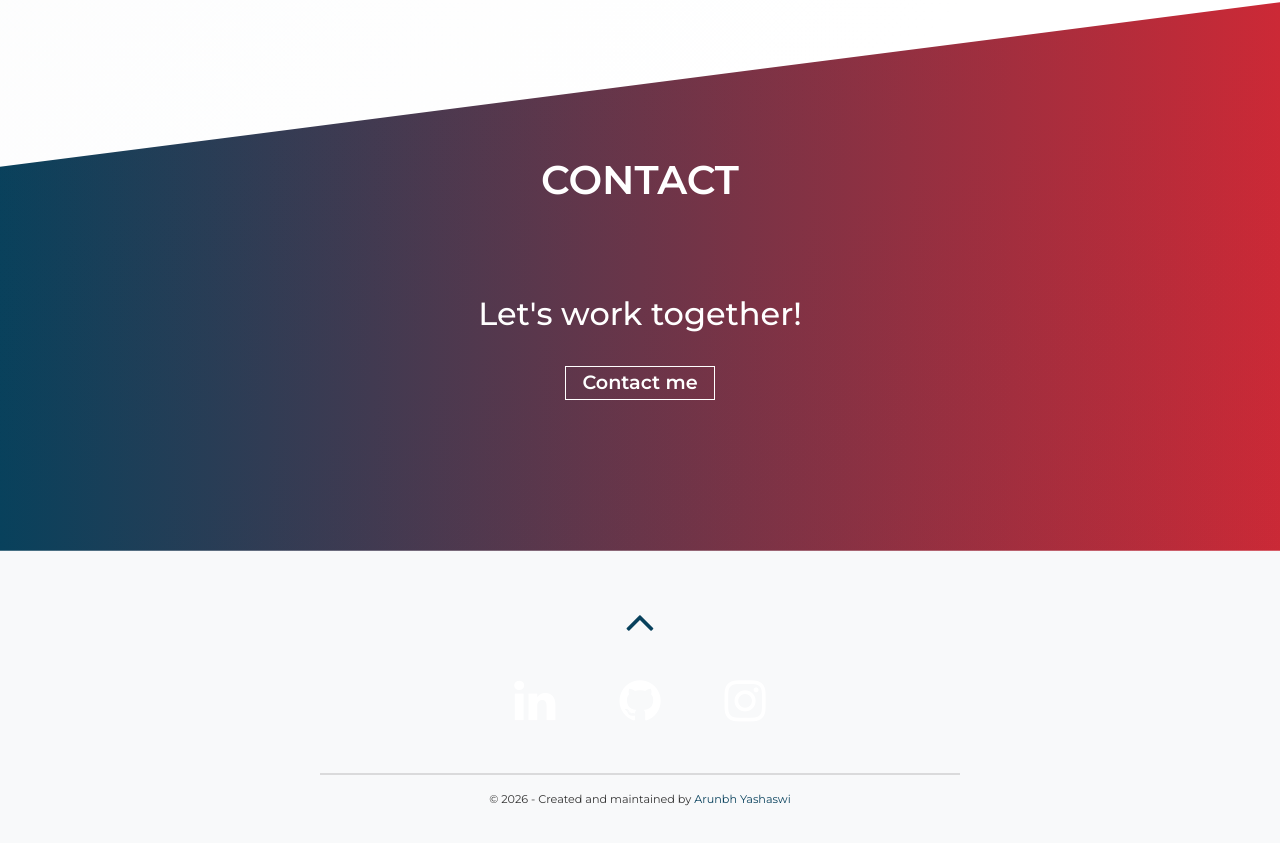
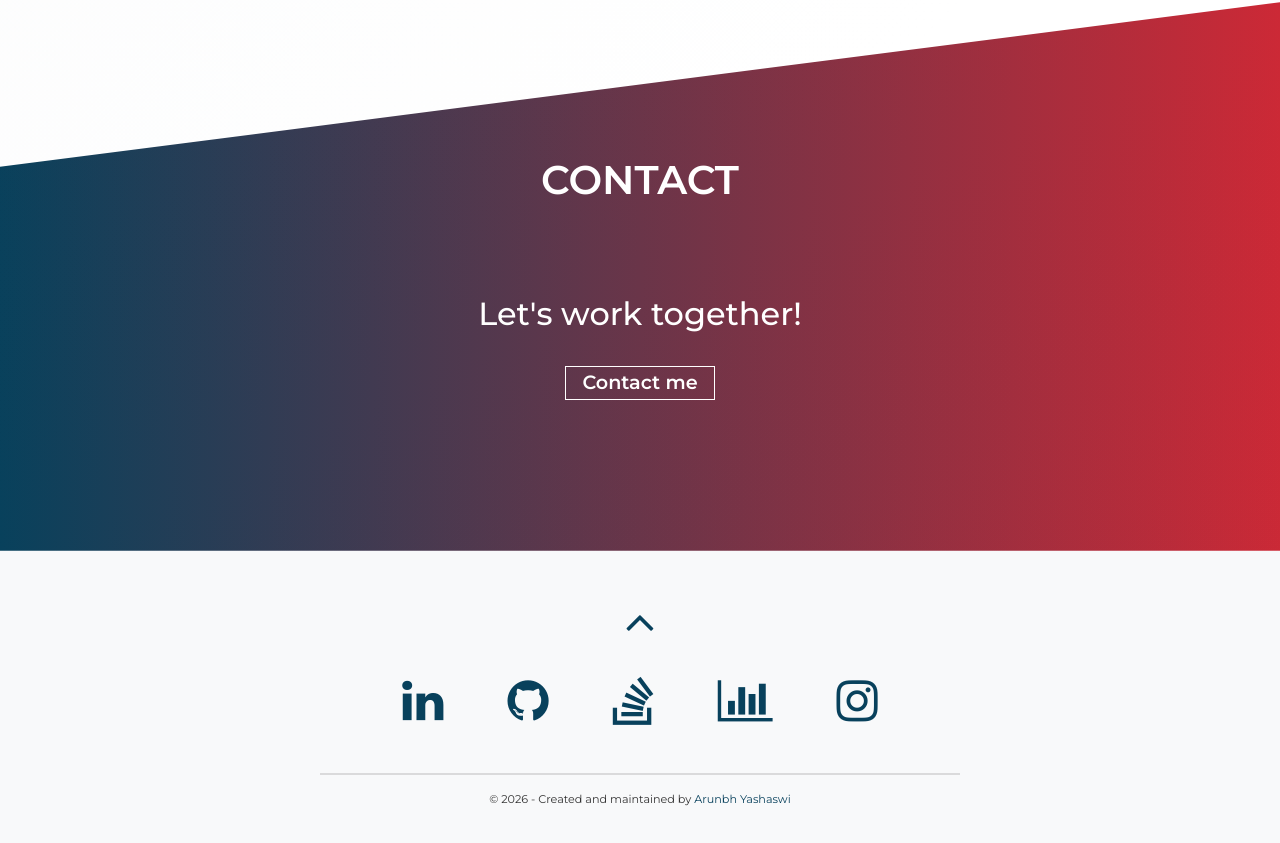
Before and after one commit to arunbhy/arunbhy.github.io, a React (Vite) app: page / in a window 1280 px wide. Shown: the part 9148-9991 px from the top of the page. Built offline with nearby package versions, Linux system fonts and the light colour scheme.

Commit message:
added files

```diff
--- a/src/assets/files/ProjectDetails.js
+++ b/src/assets/files/ProjectDetails.js
@@ -60,7 +60,7 @@ const projectList = [
         subtitle: `Associated with Vellore Institute of Technology`,
         time: `February 2020`,
         summary: `This digital platform addresses the growing antimicrobial resistance and slow drug development by analyzing data to guide antimicrobial stewardship and decision-making on drug usage.`,
-        image: `images/vitg_logo.jpeg`,
+        image: `images/amsp_logo.png`,
         link: `https://github.com/kautilyaa/AMSP`
     },
     {
--- a/src/components/Education/Education.jsx
+++ b/src/components/Education/Education.jsx
@@ -35,7 +35,7 @@ const Education = () => {
                         {showMastersCoursework && (
                             <ListGroup variant="flush" className="coursework-list">
                                 <ListGroup.Item className="coursework-item">Natural Language Processing</ListGroup.Item>
-                                <ListGroup.Item className="coursework-item">Computer Vision</ListGroup.Item>
+                                <ListGroup.Item className="coursework-item">Deep Learning</ListGroup.Item>
                                 <ListGroup.Item className="coursework-item">Data Representation and Modeling</ListGroup.Item>
                                 <ListGroup.Item className="coursework-item">Big Data Systems</ListGroup.Item>
                                 <ListGroup.Item className="coursework-item">Algorithms of Data Science</ListGroup.Item>
--- a/src/components/Footer/Footer.css
+++ b/src/components/Footer/Footer.css
@@ -47,13 +47,14 @@ html {
     display: flex;
     flex-direction: column;
     justify-content: center;
-    color: var(--text-color);
+    color: var(--link-color);
     font-size: 3rem;
     margin-inline: 2rem;
     transition: all 0.2s ease-in;
 }
 
 .social-links a:hover {
+    color: var(--link-hover-color);
     transform: translateY(-2px);
 }
 
--- a/src/components/Footer/Footer.jsx
+++ b/src/components/Footer/Footer.jsx
@@ -12,14 +12,20 @@ const Footer = () => {
                     <i className="fa fa-angle-up fa-3x" aria-hidden="true"></i>
                 </a>
                 <div className="social-links">
-                    <a rel="noreferrer" href="https://www.linkedin.com/in/arunbh-yashaswi" target="_blank">
-                        <i className="fa fa-linkedin fa-inverse"></i>
+                    <a rel="noreferrer" href="https://www.linkedin.com/in/arunbh-yashaswi" target="_blank" aria-label="LinkedIn">
+                        <i className="fa fa-linkedin"></i>
                     </a>
-                    <a rel="noreferrer" href="https://github.com/kautilyaa" target="_blank">
-                        <i className="fa fa-github fa-inverse"></i>
+                    <a rel="noreferrer" href="https://github.com/kautilyaa" target="_blank" aria-label="GitHub">
+                        <i className="fa fa-github"></i>
                     </a>
-                    <a rel="noreferrer" href="https://www.instagram.com/arunbhyashaswi/" target="_blank">
-                        <i className="fa fa-instagram fa-inverse"></i>
+                    <a rel="noreferrer" href="https://stackoverflow.com/users/13945615/arunbh-yashaswi" target="_blank" aria-label="Stack Overflow">
+                        <i className="fa fa-stack-overflow"></i>
+                    </a>
+                    <a rel="noreferrer" href="https://www.kaggle.com/arunbhy" target="_blank" aria-label="Kaggle">
+                        <i className="fa fa-bar-chart"></i>
+                    </a>
+                    <a rel="noreferrer" href="https://www.instagram.com/arunbhyashaswi/" target="_blank" aria-label="Instagram">
+                        <i className="fa fa-instagram"></i>
                     </a>
                 </div>
             </div>
--- a/src/components/Home/Home.jsx
+++ b/src/components/Home/Home.jsx
@@ -15,7 +15,7 @@ const Home = () => {
 
             'I am a Data Scientist.',
             1000,
-            'I am a Agentic AI Developer.',
+            'I am an Agentic AI Developer.',
             1000,
             'I am a Nerd.',
             1000,
--- a/src/components/Professional/Professional.css
+++ b/src/components/Professional/Professional.css
@@ -58,6 +58,7 @@ html {
     width: 100%;
     height: auto;
     padding: 3% 5% 10% 5%;
+    background-color: var(--background-color);
 }
 
 .professional h1 {
@@ -77,7 +78,7 @@ html {
     padding: 2rem;
     border-radius: 0.5rem;
     box-sizing: border-box;
-    background-color: var(--card-bg);
+    background-color: var(--card-bg) !important;
     transition: transform 0.2s ease, box-shadow 0.2s ease, opacity 0.5s ease-in-out;
     opacity: 0;
 }
```
Also changed, not shown: 1 other file (tests, documents, lock files or other folders).
